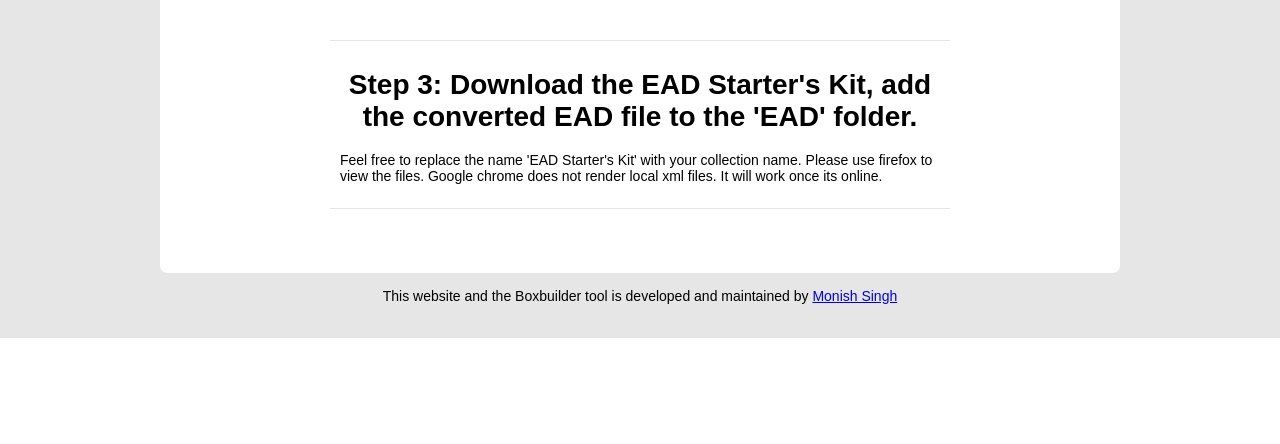
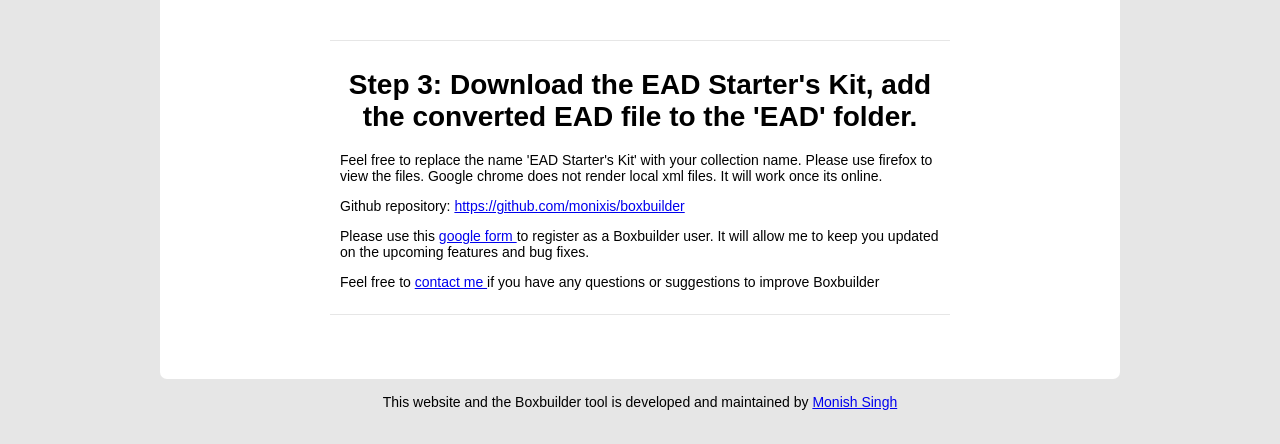
Before and after one commit to monixis/boxbuilder, a PHP site: page / in a window 1280 px wide. Shown: the part 805-1249 px from the top of the page. Before the commit the page ends 1143 px from the top, so only its background shows below. Run offline with PHP 8.4, Linux system fonts and the light colour scheme; some libraries are stand-ins or nearby versions.

Commit message:
Added info on repository and Boxbuilder user registration

```diff
--- a/index.php
+++ b/index.php
@@ -377,6 +377,11 @@
 					<p>
 						Feel free to replace the name 'EAD Starter's Kit' with your collection name. Please use firefox to view the files. Google chrome does not render local xml files. It will work once its online.
 					</p>
+					<p>
+						Github repository: <a href='https://github.com/monixis/boxbuilder' target="_blank">https://github.com/monixis/boxbuilder</a>
+					</p>
+					<p> Please use this <a href='https://goo.gl/forms/ThnN2Xmoqk4bao1B2' target="_blank">google form </a>to register as a Boxbuilder user. It will allow me to keep you updated on the upcoming features and bug fixes.</p>
+					<p>Feel free to <a href="mailto:snh.monish@gmail.com?Subject=Boxbuilder" target="_blank">contact me </a>if you have any questions or suggestions to improve Boxbuilder </p>
 				</div>
 				<div id="bottom">
 			<p style="text-align: center;">This website and the Boxbuilder tool is developed and maintained by <a href="https://www.linkedin.com/in/monishsingh" target="_blank">Monish Singh</a></p>
```
